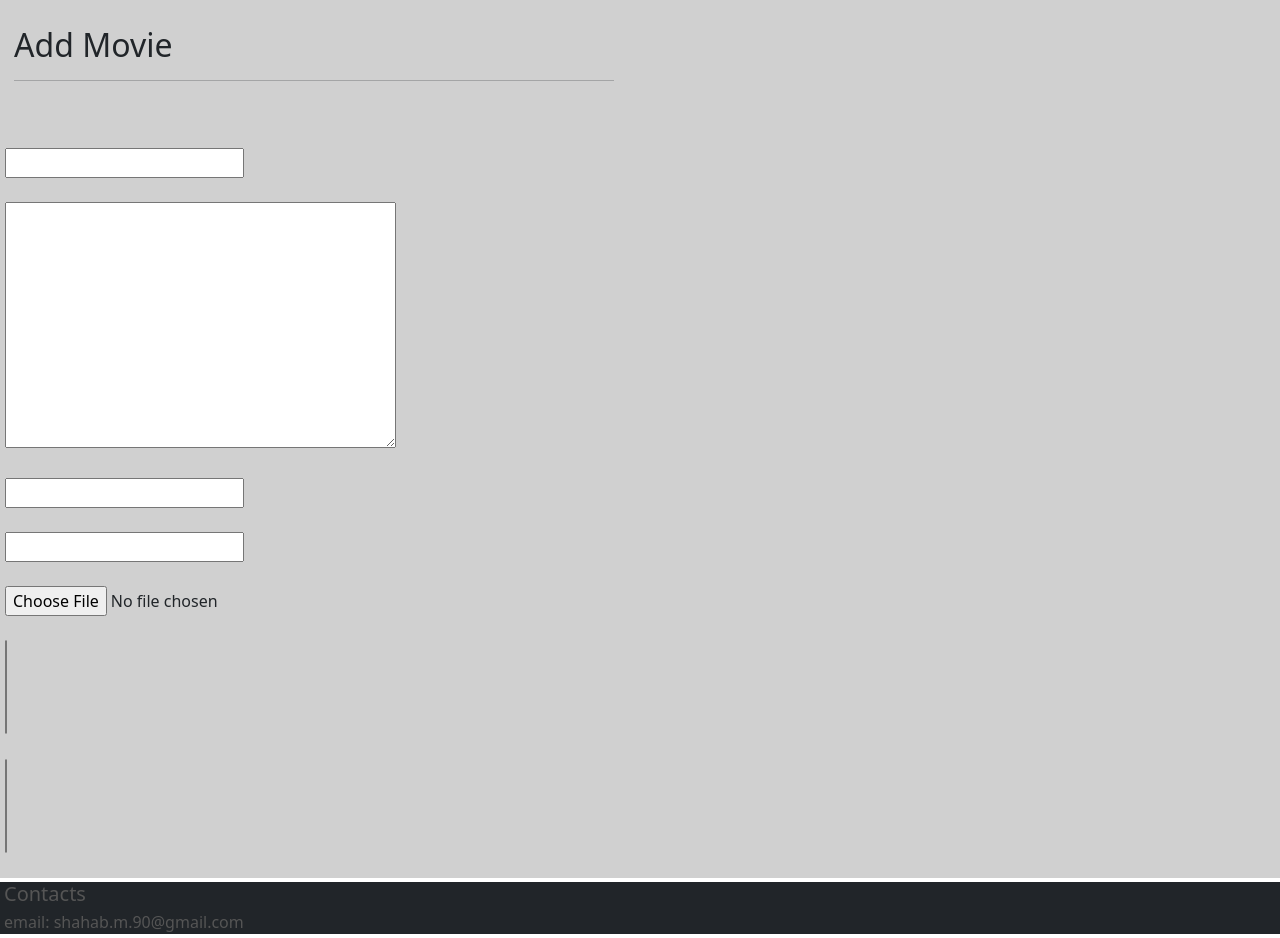
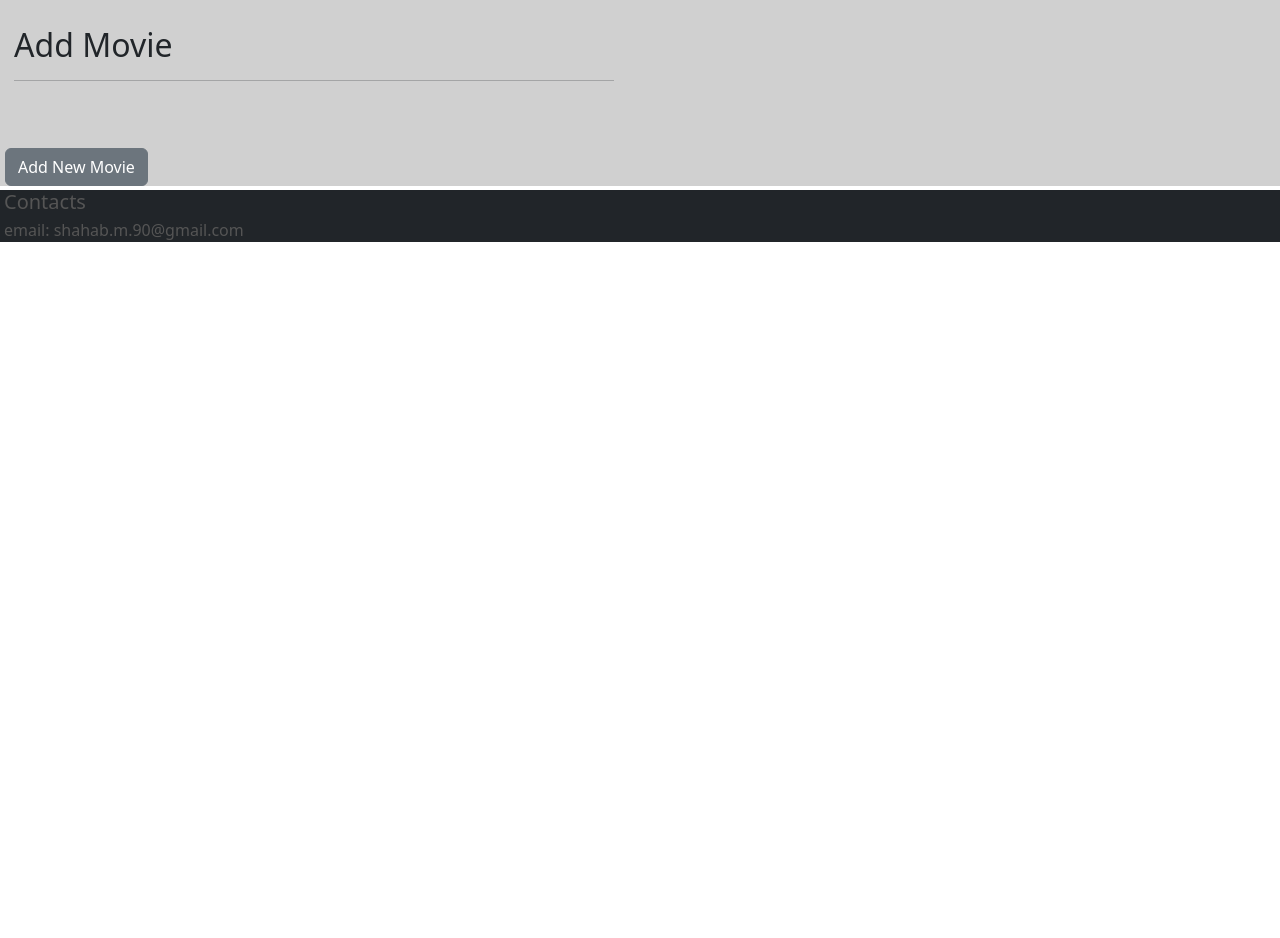
Before and after one commit to shahabmor/IMDb, a Django app: page /movie/add/ in a window 1280 px wide. Shown: the part 72-1010 px from the top of the page. After the commit the page ends 314 px from the top, so only its background shows below. Run offline with Django 4.2, Linux system fonts and the light colour scheme; data that the repository does not hold is empty.

Commit message:
Remove form from add_movie.html

```diff
--- a/movies/templates/movies/add_movie.html
+++ b/movies/templates/movies/add_movie.html
@@ -6,12 +6,9 @@
 
 {% block body %}
     <form method="post" action={% url 'all_movies' %}>
-    {% for field in form %}
-        <div style="margin-left: 5px;">
-        {{ field }}
-        </div>
-        <br>
+    {% csrf_token %}
 
-    {% endfor %}
+
+    <button type="submit" class="btn btn-secondary" style="margin-left: 5px">Add New Movie</button>
     </form>
 {% endblock %}
--- a/movies/views.py
+++ b/movies/views.py
@@ -1,4 +1,4 @@
-from django.shortcuts import render, HttpResponse
+from django.shortcuts import render, HttpResponse, redirect
 
 from movies.models import Movie
 from movies.forms import MovieForm
@@ -58,4 +58,9 @@ def add_movie(request):
         return render(request, 'movies/add_movie.html', context=ctx)
 
     elif request.method == "POST":
-        post = MovieForm(request.POST)
+        post = MovieForm(request.POST, request.FILES, instance=Movie)
+        if post.is_valid:
+            post.save()
+            return redirect('all_movies')
+
+        return render(request, 'movies/add_movie.html', context=post)
```
